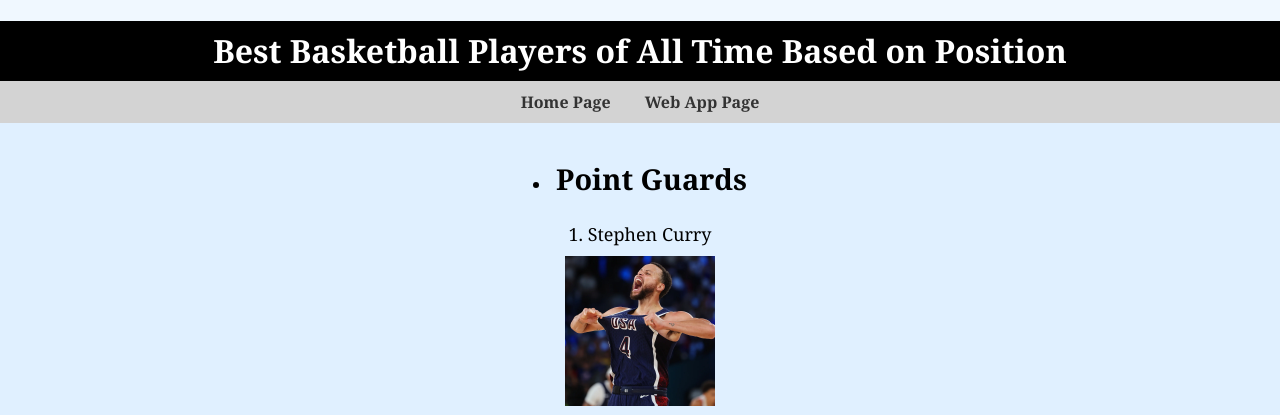
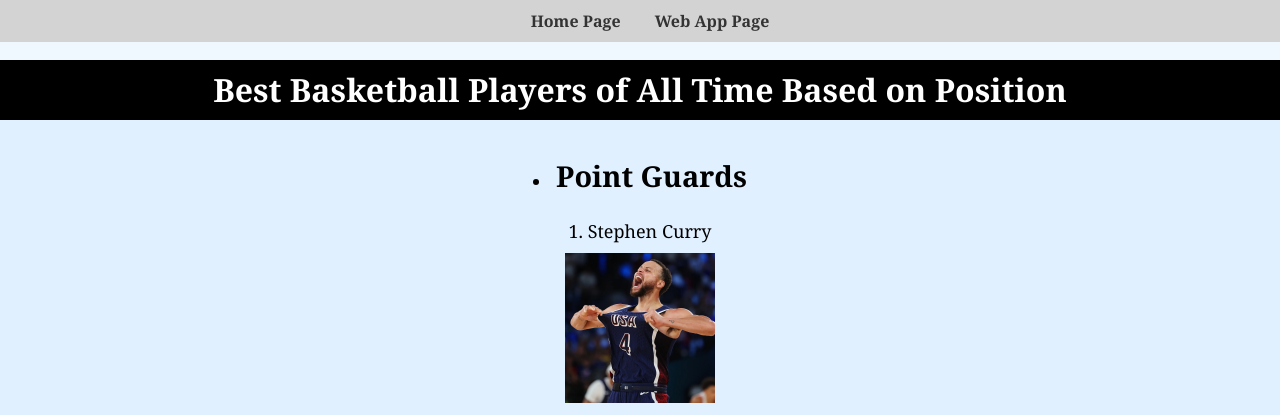
Before and after one commit to dander01/IS201, a plain HTML site: page scratch.html in a window 1280 px wide. Shown: the top 415 px of the page. Drawn offline with Linux system fonts and the light colour scheme.

Commit message:
Add files via upload

```diff
--- a/css/scratch.css
+++ b/css/scratch.css
@@ -12,18 +12,25 @@ body {
     text-align: center;
   }
 
+ /* Header */
 .header {
   height: 60px;
   background-color: black;
   color: white;
   line-height: 60px;
-
+  position: relative;
+  margin-top: 60px; /* added margin-top to create more space */
 }
 
   /* Navigation Styles */
+ /* Fixed Navigation */
 nav {
   background-color: lightgray;
   padding: 10px;
+  position: fixed;  /* makes the nav fixed */
+  top: 0;  /* position it at the top of the page */
+  width: 100%;  /* span the full width of the page */
+  z-index: 10;  /* ensures it stays above other elements */
 }
 
   nav a {
```
Lines whose indentation alone changed are shown as unchanged.
